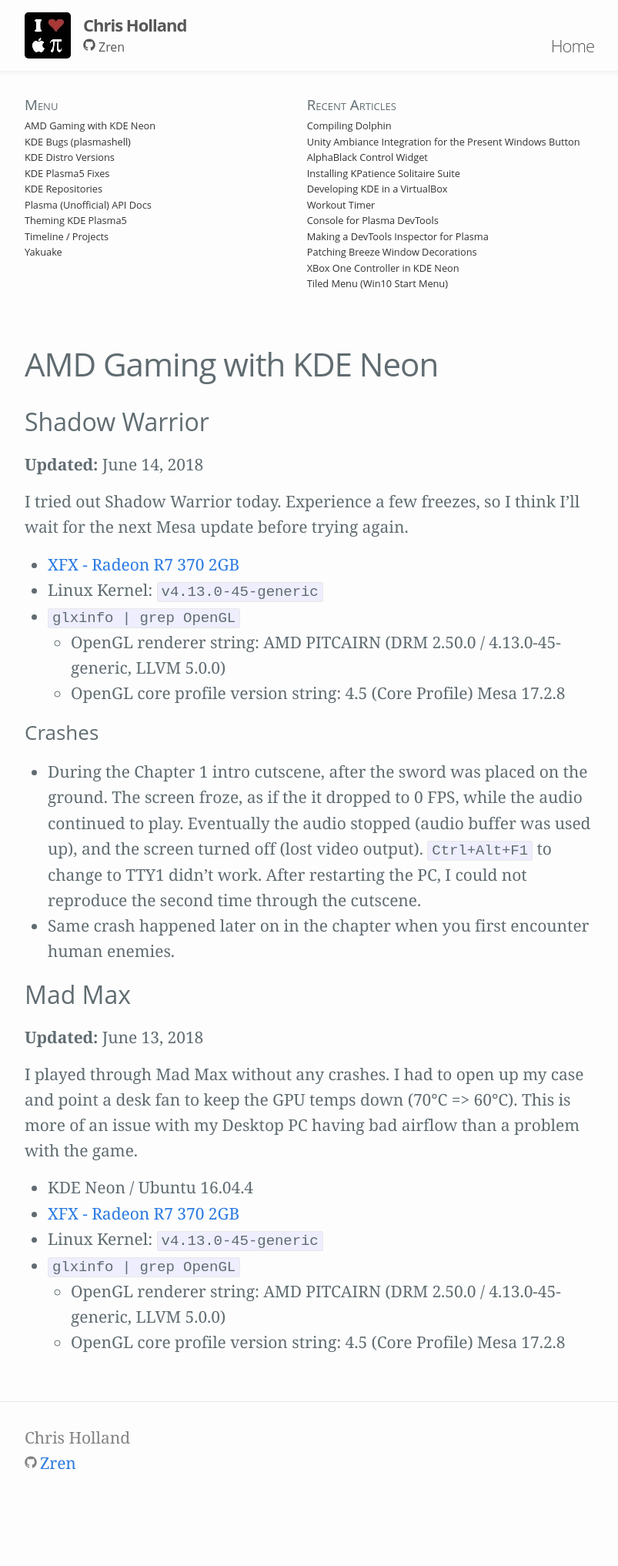
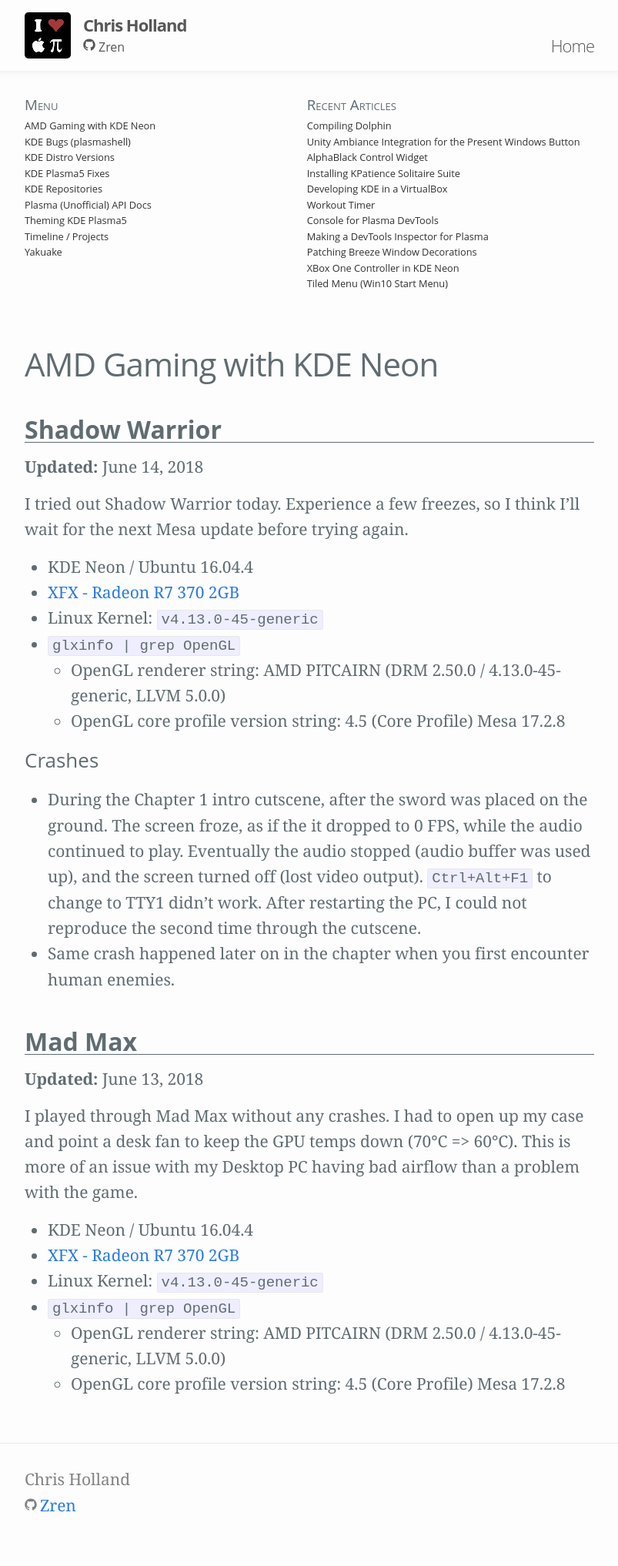
Before and after one commit to Zren/zren.github.io, a Jekyll site: the page built from amd-gaming.md, in a window 1280 px wide. Shown: the whole page at 77% size, without its empty margins (238-1041 px from the left). Built offline with Jekyll 4.4.1, drawn with Linux system fonts in a browser that asks for light colours; before the commit the page ends 1980 px from its top, so only the background shows below that; some of the changed lines change nothing that is shown.

Commit message:
Style the game titles so they're easier to notice.

```diff
--- a/amd-gaming.md
+++ b/amd-gaming.md
@@ -4,7 +4,14 @@
 permalink: /amdgaming/
 ---
 
-
+<style type="text/css">
+.post-content h2 {
+    border-bottom: 1px solid;
+    font-weight: bold;
+    line-height: 1;
+    margin-top: 1.5em;
+}
+</style>
 
 ## Shadow Warrior
 
@@ -12,6 +19,7 @@
 
 I tried out Shadow Warrior today. Experience a few freezes, so I think I'll wait for the next Mesa update before trying again.
 
+* KDE Neon / Ubuntu 16.04.4
 * [XFX - Radeon R7 370 2GB](https://ca.pcpartpicker.com/product/9jyxFT/xfx-video-card-r7370p2255)
 * Linux Kernel: `v4.13.0-45-generic`
 * `glxinfo | grep OpenGL`
```
